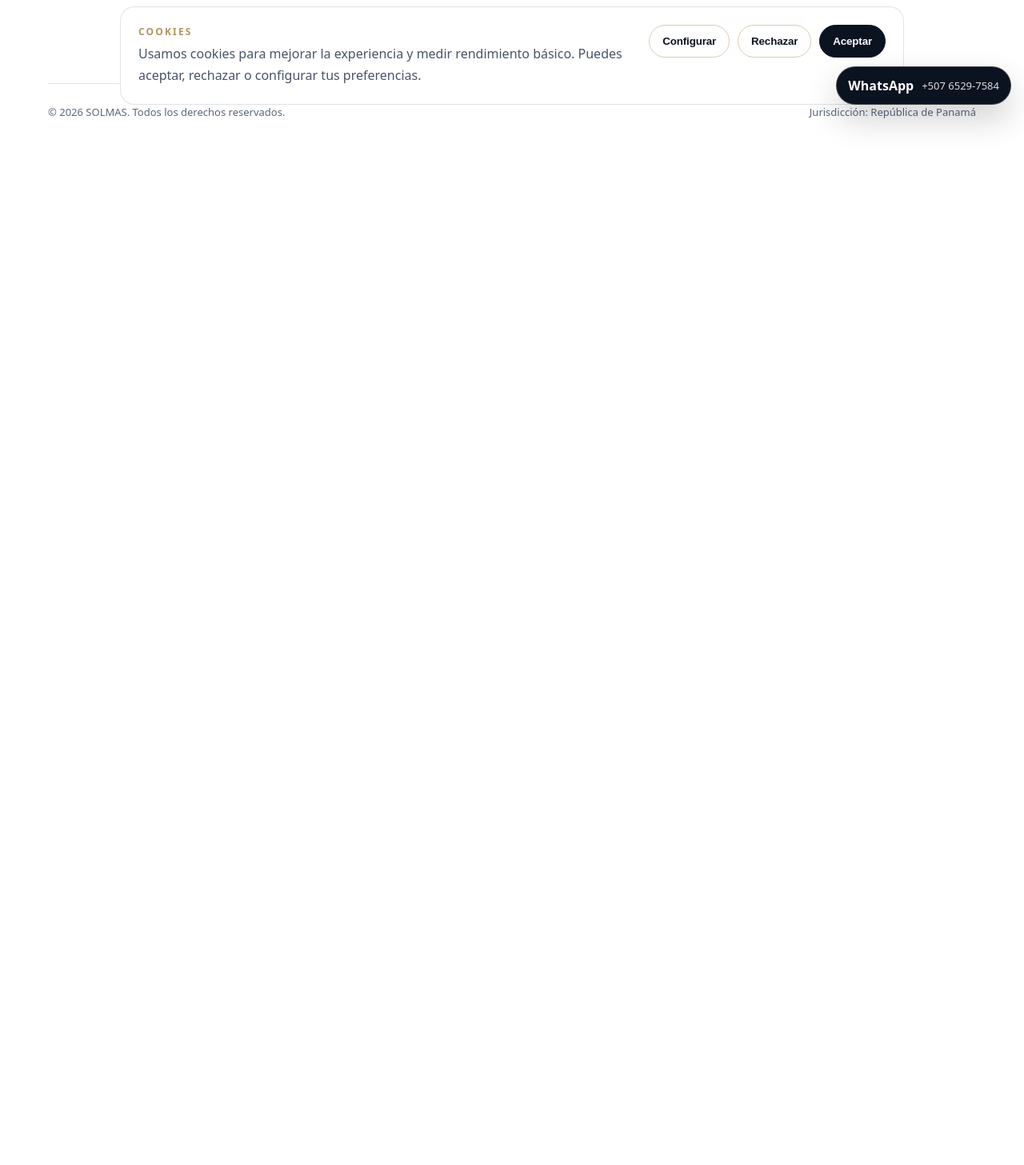
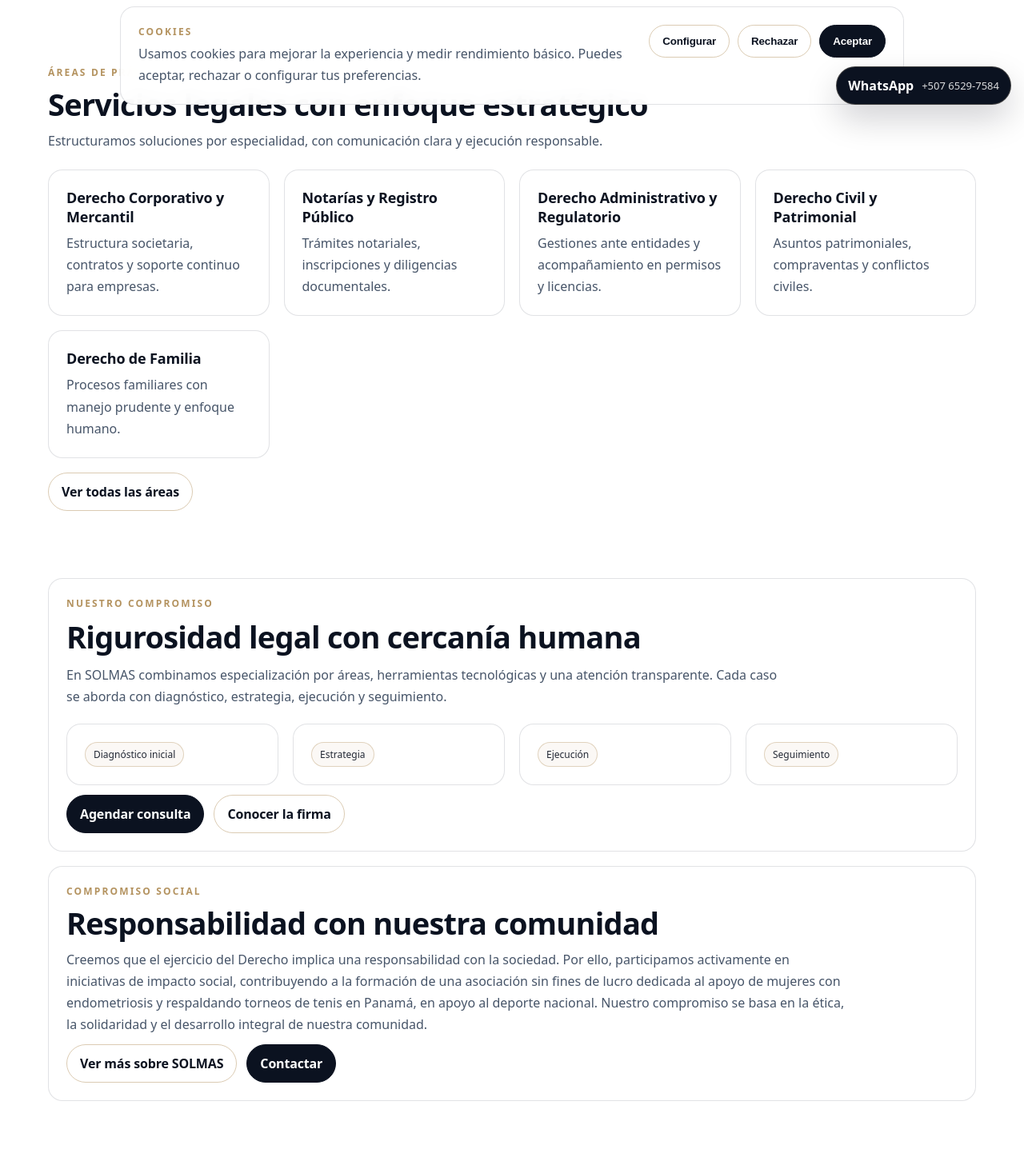
Before and after one commit to lulabtechnology/solmas-web, a Next.js app: page /nuestra-firma in a window 1280 px wide. Shown: the part 653-2110 px from the top of the page at 80% size. Before the commit the page ends 856 px from the top, so only its background shows below. Built offline with nearby package versions, Linux system fonts and the light colour scheme.

Commit message:
Update page.tsx

```diff
--- a/app/nuestra-firma/page.tsx
+++ b/app/nuestra-firma/page.tsx
@@ -1,14 +1,116 @@
-export default function Page() {
+import Hero from "@/components/Hero";
+
+export default function HomePage() {
   return (
-    <main className="section">
-      <div className="container">
-        <div className="kicker">Nuestra firma</div>
-        <h1 className="h2" style={{ marginTop: 10 }}>Boutique legal en Panamá</h1>
-        <p className="p" style={{ marginTop: 12, maxWidth: 860 }}>
-          SOLMAS ofrece asesoría legal con estándares corporativos, comunicación clara y un enfoque humano.
-          Priorizamos ética, transparencia y el uso responsable de tecnología para agilizar procesos.
-        </p>
-      </div>
+    <main>
+      <Hero />
+
+      <section className="section">
+        <div className="container">
+          <div className="kicker">Áreas de práctica</div>
+          <h2 className="h2" style={{ marginTop: 10 }}>
+            Servicios legales con enfoque estratégico
+          </h2>
+          <p className="p" style={{ marginTop: 10, maxWidth: 760 }}>
+            Estructuramos soluciones por especialidad, con comunicación clara y ejecución responsable.
+          </p>
+
+          <div
+            className="grid"
+            style={{
+              marginTop: 22,
+              gridTemplateColumns: "repeat(auto-fit, minmax(260px, 1fr))",
+            }}
+          >
+            {[
+              ["Derecho Corporativo y Mercantil", "Estructura societaria, contratos y soporte continuo para empresas."],
+              ["Notarías y Registro Público", "Trámites notariales, inscripciones y diligencias documentales."],
+              ["Derecho Administrativo y Regulatorio", "Gestiones ante entidades y acompañamiento en permisos y licencias."],
+              // ✅ QUITADO: Propiedad Intelectual
+              ["Derecho Civil y Patrimonial", "Asuntos patrimoniales, compraventas y conflictos civiles."],
+              ["Derecho de Familia", "Procesos familiares con manejo prudente y enfoque humano."],
+            ].map(([t, d]) => (
+              <div key={t} className="card">
+                <div className="card-pad">
+                  <h3 className="h3">{t}</h3>
+                  <p className="p" style={{ marginTop: 8 }}>
+                    {d}
+                  </p>
+                </div>
+              </div>
+            ))}
+          </div>
+
+          <div style={{ marginTop: 18 }}>
+            <a className="btn" href="/areas-de-practica">
+              Ver todas las áreas
+            </a>
+          </div>
+        </div>
+      </section>
+
+      <section className="section" style={{ paddingTop: 0 }}>
+        <div className="container">
+          <div className="card">
+            <div className="card-pad" style={{ display: "grid", gap: 12 }}>
+              <div className="kicker">Nuestro compromiso</div>
+              <h2 className="h2">Rigurosidad legal con cercanía humana</h2>
+              <p className="p" style={{ maxWidth: 900 }}>
+                En SOLMAS combinamos especialización por áreas, herramientas tecnológicas y una atención transparente.
+                Cada caso se aborda con diagnóstico, estrategia, ejecución y seguimiento.
+              </p>
+
+              <div className="grid" style={{ gridTemplateColumns: "repeat(4, 1fr)", marginTop: 8 }}>
+                {["Diagnóstico inicial", "Estrategia", "Ejecución", "Seguimiento"].map((x) => (
+                  <div key={x} className="card" style={{ boxShadow: "none" }}>
+                    <div className="card-pad">
+                      <span className="badge">{x}</span>
+                    </div>
+                  </div>
+                ))}
+              </div>
+
+              <div style={{ display: "flex", gap: 12, flexWrap: "wrap" }}>
+                <a className="btn primary" href="/contacto">
+                  Agendar consulta
+                </a>
+                <a className="btn" href="/nuestra-firma">
+                  Conocer la firma
+                </a>
+              </div>
+            </div>
+          </div>
+
+          {/* ✅ Compromiso Social */}
+          <div className="card" style={{ marginTop: 18 }}>
+            <div className="card-pad" style={{ display: "grid", gap: 10 }}>
+              <div className="kicker">Compromiso social</div>
+              <h2 className="h2">Responsabilidad con nuestra comunidad</h2>
+              <p className="p" style={{ maxWidth: 980 }}>
+                Creemos que el ejercicio del Derecho implica una responsabilidad con la sociedad. Por ello,
+                participamos activamente en iniciativas de impacto social, contribuyendo a la formación de una
+                asociación sin fines de lucro dedicada al apoyo de mujeres con endometriosis y respaldando torneos
+                de tenis en Panamá, en apoyo al deporte nacional. Nuestro compromiso se basa en la ética, la
+                solidaridad y el desarrollo integral de nuestra comunidad.
+              </p>
+              <div style={{ display: "flex", gap: 12, flexWrap: "wrap" }}>
+                <a className="btn" href="/nuestra-firma">
+                  Ver más sobre SOLMAS
+                </a>
+                <a className="btn primary" href="/contacto">
+                  Contactar
+                </a>
+              </div>
+            </div>
+          </div>
+        </div>
+      </section>
+
+      <style>{`
+        @media (max-width: 980px){
+          .grid{ grid-template-columns: 1fr !important; }
+        }
+      `}</style>
     </main>
   );
 }
```
